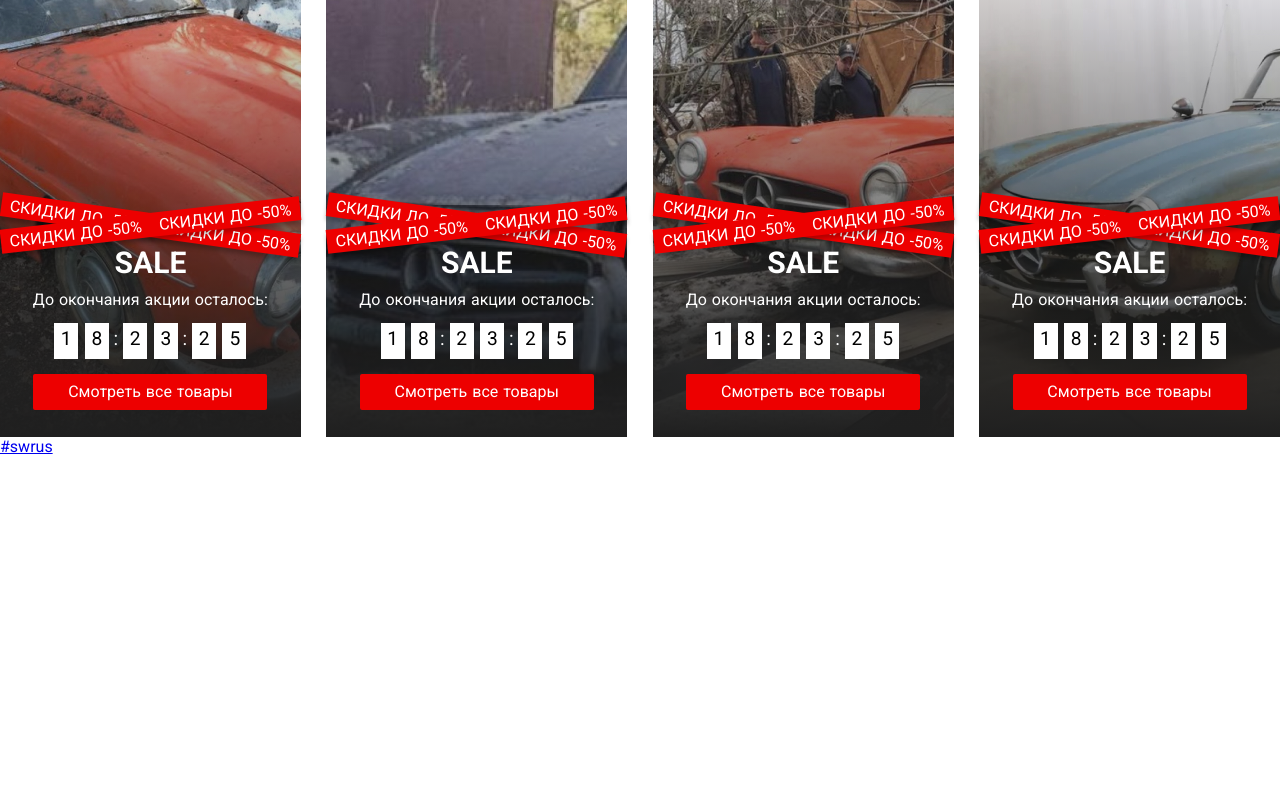
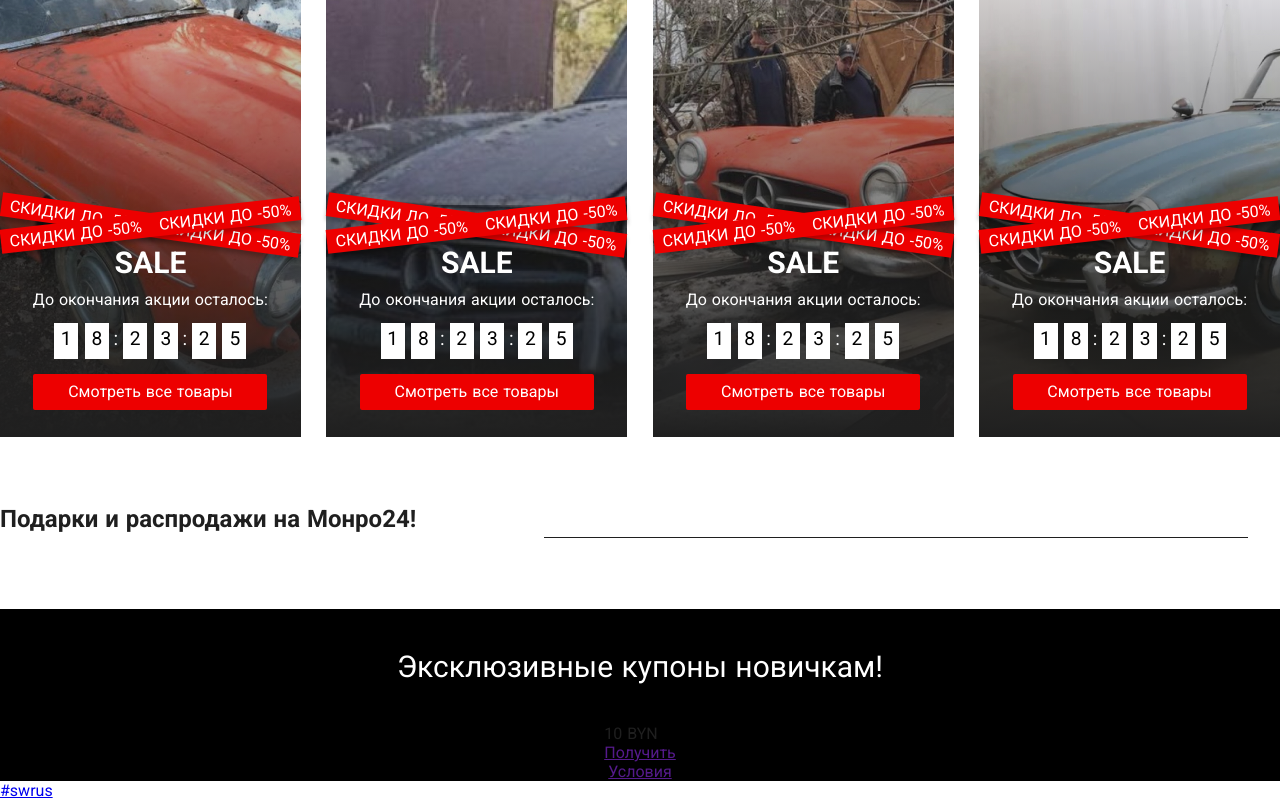
Before and after one commit to 10k20/fashion_shop, a Nuxt app in the folder webapp/: page / in a window 1280 px wide. Shown: the part 1150-1950 px from the top of the page. Before the commit the page ends 1606 px from the top, so only its background shows below. Built offline with nearby package versions, Linux system fonts and the light colour scheme; a web font is replaced by a local one.

Commit message:
layout (not all) for gifts component

```diff
--- a/webapp/components/page/index/Gifts.vue
+++ b/webapp/components/page/index/Gifts.vue
@@ -1,5 +1,23 @@
 <template>
 <div class="wrapper">
+    <div class="title">
+      <div class="text">
+        <p>Подарки и распродажи на Монро24!</p>
+      </div>
+      <div class="line"></div>
+    </div>
+    <div class="banner">
+      <div class="title">
+          <p>Эксклюзивные купоны новичкам!</p>
+      </div>
+      <div class="card">
+        <div class="price">10 BYN</div>
+        <div class="button-wrapper"><a href="" class="button">Получить</a></div>
+      </div>
+      <div class="circs">
+        <a href="">Условия</a>
+      </div>
+    </div>
 </div>
 </template>
 
@@ -9,6 +27,59 @@ export default {
 }
 </script>
 
-<style>
+<style lang="scss" scoped>
+@import "~/assets/styles/breakpoints.scss";
+@import "~/assets/styles/colors.scss";
 
+.wrapper {
+  display: flex;
+  flex-direction: column;
+  width: 80rem;
+  margin: 0 auto;
+  padding-top: 4.25rem;
+
+  .title {
+    display: flex;
+    position: relative;
+    justify-content: space-between;
+    align-items: center;
+    margin-bottom: 2.5rem;
+
+    .text {
+      font-size: 1.5rem;
+      font-weight: 700;
+      width: 35%;
+      display: flex;
+      margin-bottom: 2.25rem;
+    }
+
+    .line {
+      height: 1px;
+      background-color: $dark;
+      width: 55%;
+      margin-right: 2rem;
+    }
+
+  }
+  .banner {
+      background-color: #000;
+      display: flex;
+      flex-direction: column;
+      justify-content: center;
+      align-items: center;
+      .title {
+          color: #fff;
+          font-size: 1.875rem;
+          margin: 2.5rem 0;
+      }
+      .card {
+          .price {
+              background-image: url();
+          }
+          .banner-wrapper {
+
+          }
+      }
+  }
+}
 </style>
```
